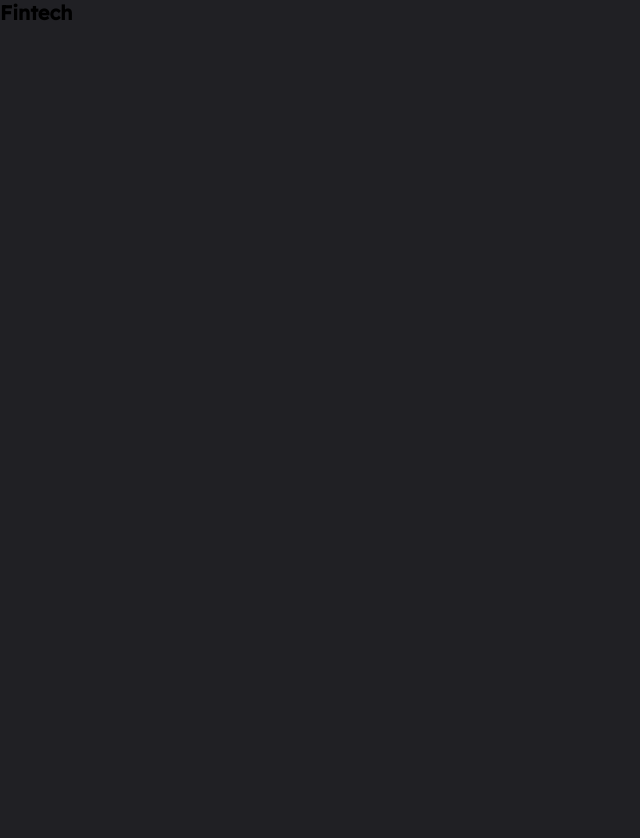
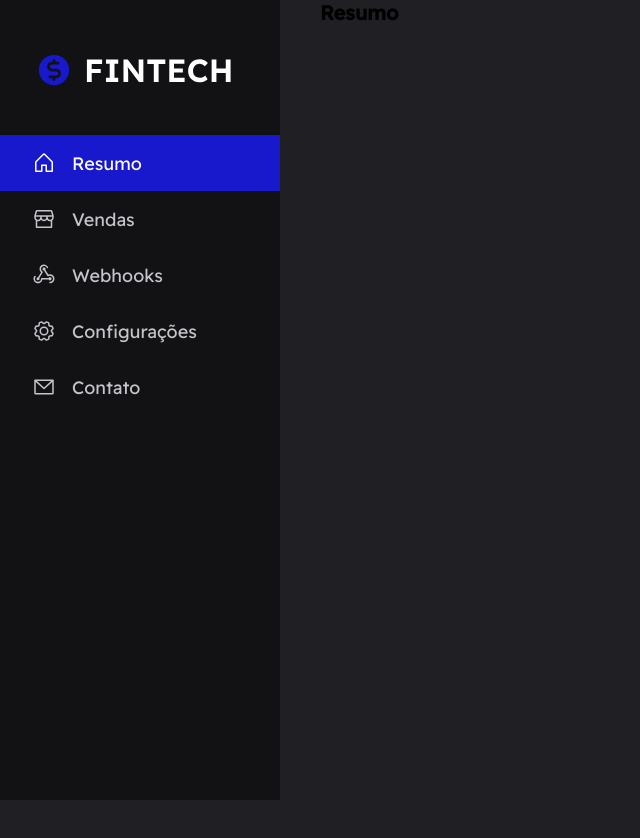
Before and after one commit to pablohenrique-dev/fintech, a React (Vite) app: page / in a window 1280 px wide. Shown: the top 838 px of the page, without its empty margins (0-640 px from the left). Before the commit the page ends 800 px from the top, so only its background shows below. Built offline with nearby package versions, Linux system fonts and the light colour scheme.

Commit message:
feat: dashboard structure added

```diff
--- a/src/App.tsx
+++ b/src/App.tsx
@@ -1,7 +1,26 @@
+import { Sidebar } from "./components/Sidebar/Index";
+import { Routes, Route } from "react-router-dom";
+import { Resumo } from "./pages/Resumo/Index";
+
+import { styled } from "styled-components";
+import { Vendas } from "./pages/Vendas/Index";
+
+const Container = styled.div`
+  display: grid;
+  grid-template-columns: 28rem 1fr;
+  gap: 4rem;
+`;
+
 function App() {
   return (
     <>
-      <h1>Fintech</h1>
+      <Container>
+        <Sidebar />
+        <Routes>
+          <Route path="/" element={<Resumo />} />
+          <Route path="/vendas" element={<Vendas />} />
+        </Routes>
+      </Container>
     </>
   );
 }
--- /dev/null
+++ b/src/pages/Resumo/Index.tsx
@@ -0,0 +1,7 @@
+export const Resumo = () => {
+  return (
+    <div style={{ height: "300vh" }}>
+      <h1>Resumo</h1>
+    </div>
+  );
+};
--- /dev/null
+++ b/src/pages/Vendas/Index.tsx
@@ -0,0 +1,3 @@
+export const Vendas = () => {
+  return <h1>Vendas</h1>;
+};
```
Also changed, not shown: src/pages/Resumo/styles.ts (added), src/pages/Vendas/styles.ts (added).
